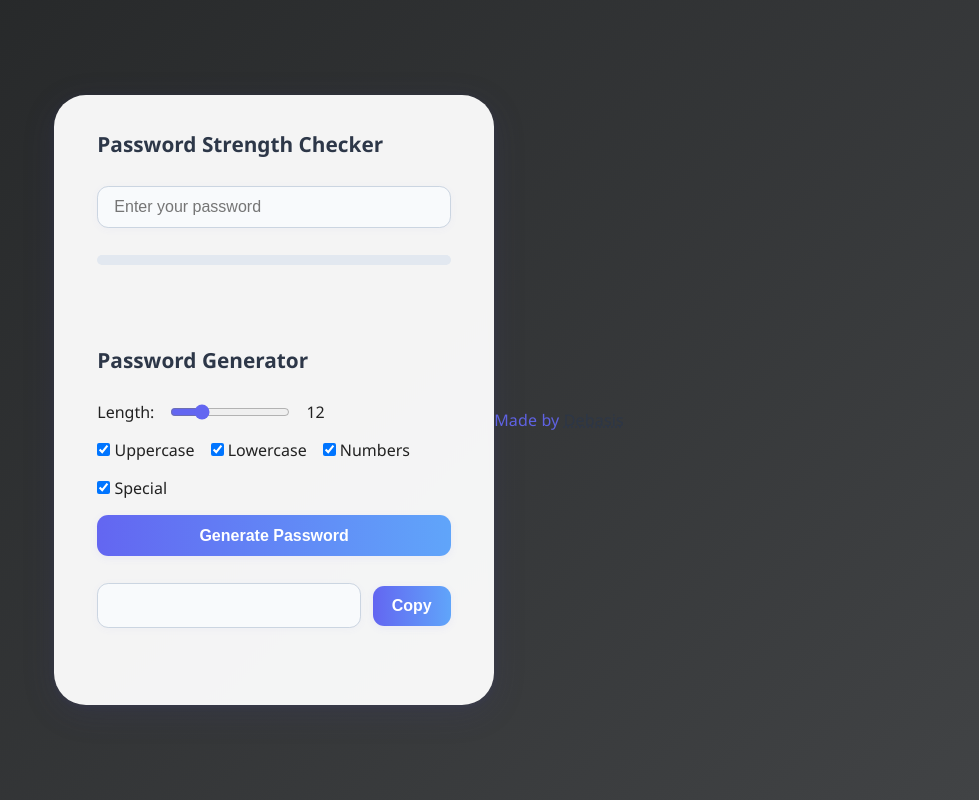
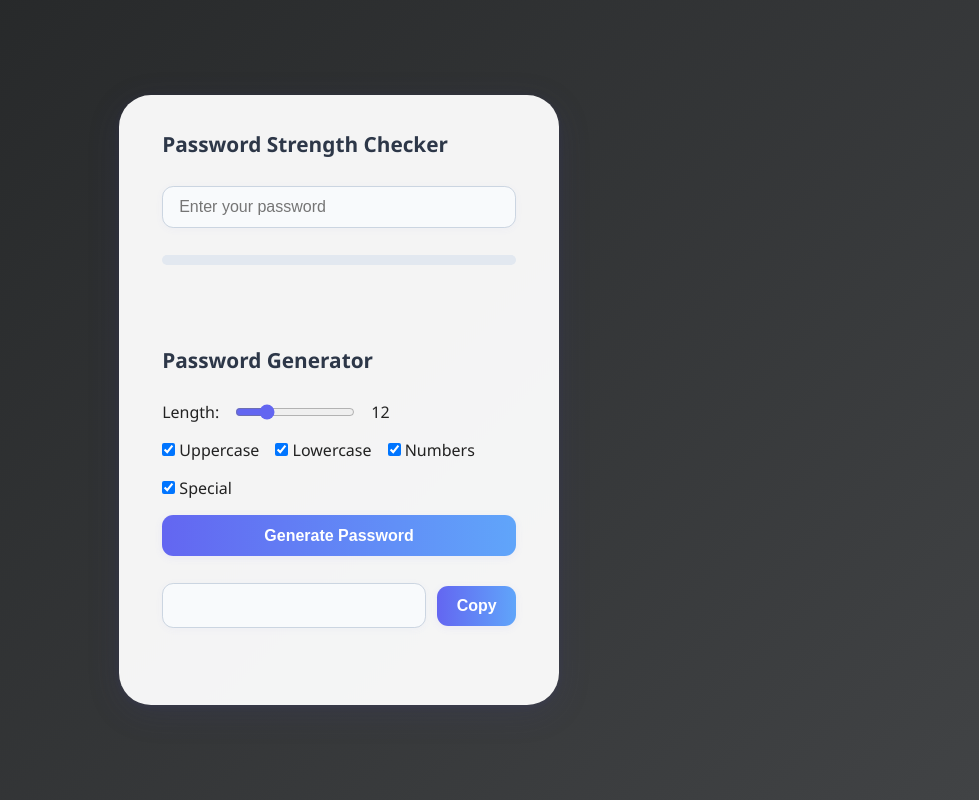
Before and after one commit to DebaA17/passgen, a plain HTML site: page index.html in a window 1280 px wide. Shown: the whole page, without its empty margins (301-1280 px from the left). Drawn offline with Linux system fonts and the light colour scheme.

Commit message:
Changes made

```diff
--- a/index.html
+++ b/index.html
@@ -40,9 +40,7 @@
       <div id="copy-msg" class="copy-msg" aria-live="polite"></div>
     </section>
   </main>
-  <footer class="footer">
-    <span>Made by <a href="https://debasisbiswas.me" target="_blank" rel="noopener">Debasis</a></span>
-  </footer>
+
   <script src="app.js"></script>
 </body>
 </html>
```
